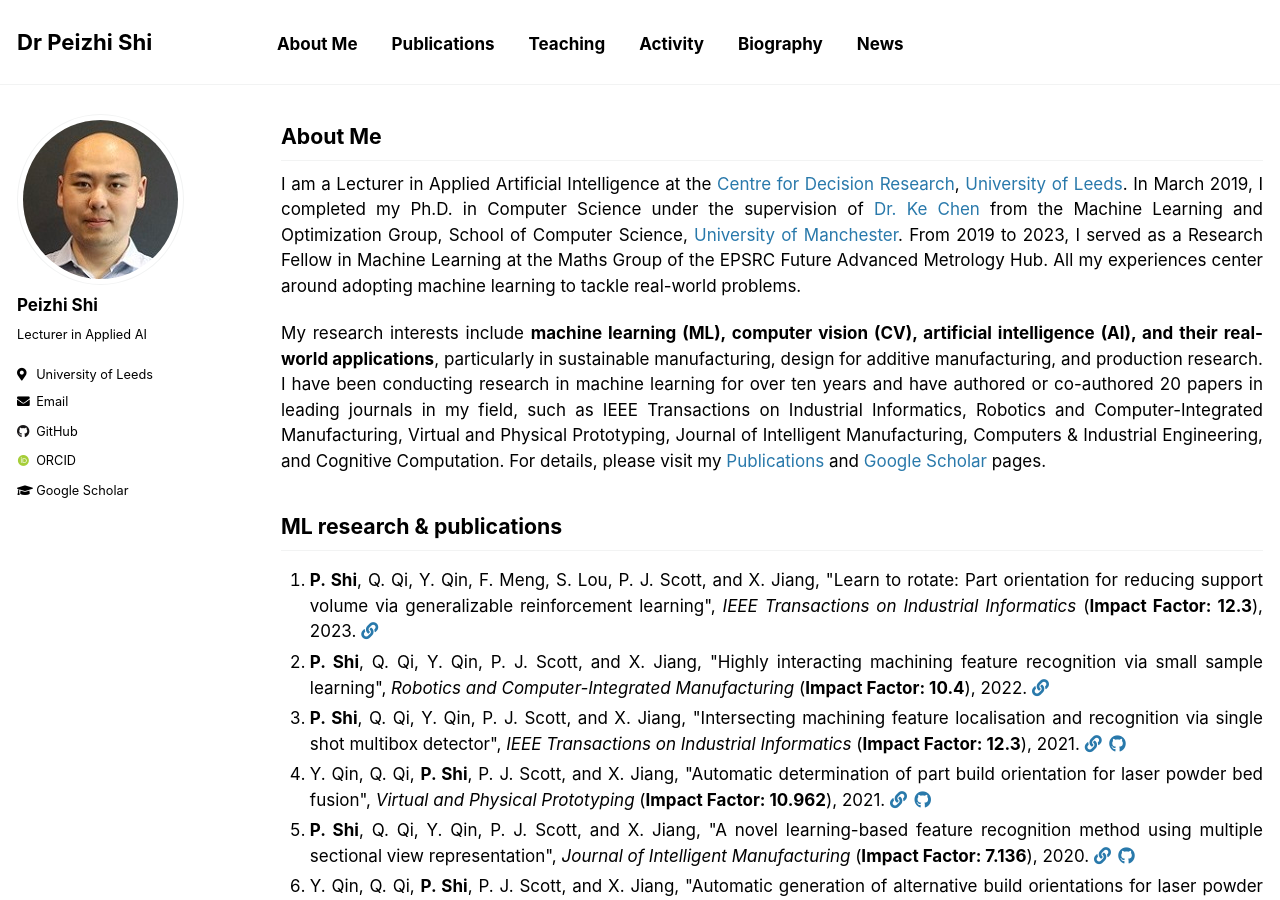
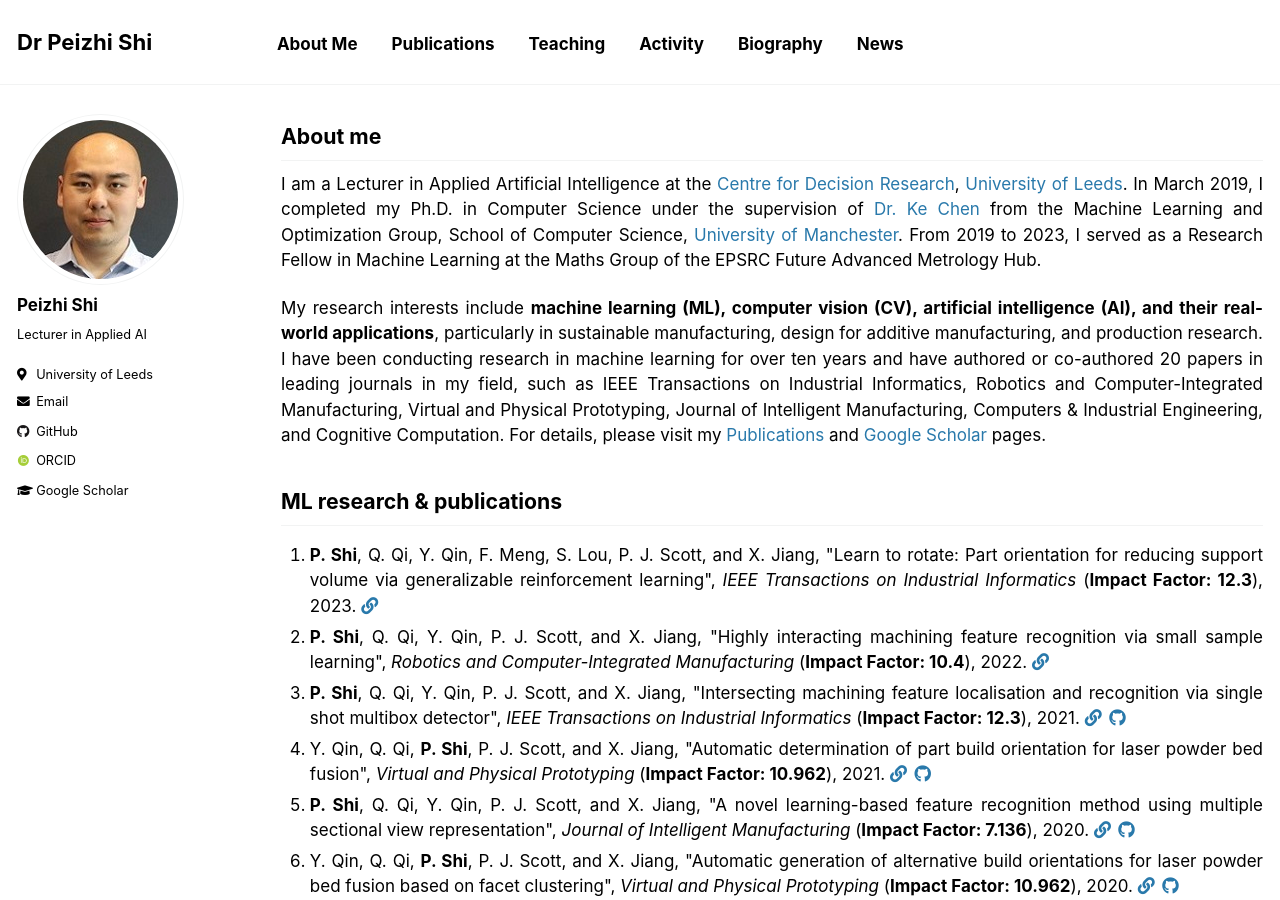
Before and after one commit to PeizhiShi/peizhishi.github.io, a Jekyll site: the page built from _pages/index.md, in a window 1280 px wide and 900 px high. Built offline with Jekyll 4.4.1, drawn with Linux system fonts in a browser that asks for light colours; some web fonts are replaced; our own code applies the rules of GitHub Pages for plain Markdown files.

Commit message:
Update index.md

```diff
--- a/_pages/index.md
+++ b/_pages/index.md
@@ -3,9 +3,9 @@ permalink: /
 author_profile: true
 ---
 
-## About Me
+## About me
 
-I am a Lecturer in Applied Artificial Intelligence at the [Centre for Decision Research](https://cdr.leeds.ac.uk/), [University of Leeds](https://www.leeds.ac.uk/). In March 2019, I completed my Ph.D. in Computer Science under the supervision of [Dr. Ke Chen](https://www.cs.man.ac.uk/~kechen/index.php) from the Machine Learning and Optimization Group, School of Computer Science, [University of Manchester](https://www.manchester.ac.uk/). From 2019 to 2023, I served as a Research Fellow in Machine Learning at the Maths Group of the EPSRC Future Advanced Metrology Hub. All my experiences center around adopting machine learning to tackle real-world problems.
+I am a Lecturer in Applied Artificial Intelligence at the [Centre for Decision Research](https://cdr.leeds.ac.uk/), [University of Leeds](https://www.leeds.ac.uk/). In March 2019, I completed my Ph.D. in Computer Science under the supervision of [Dr. Ke Chen](https://www.cs.man.ac.uk/~kechen/index.php) from the Machine Learning and Optimization Group, School of Computer Science, [University of Manchester](https://www.manchester.ac.uk/). From 2019 to 2023, I served as a Research Fellow in Machine Learning at the Maths Group of the EPSRC Future Advanced Metrology Hub.
 
 My research interests include **machine learning (ML), computer vision (CV), artificial intelligence (AI), and their real-world applications**, particularly in sustainable manufacturing, design for additive manufacturing, and production research. I have been conducting research in machine learning for over ten years and have authored or co-authored {{site.publications | size}} papers in leading journals in my field, such as IEEE Transactions on Industrial Informatics, Robotics and Computer-Integrated Manufacturing, Virtual and Physical Prototyping, Journal of Intelligent Manufacturing, Computers & Industrial Engineering, and Cognitive Computation. For details, please visit my [Publications](index.html#publications) and [Google Scholar](https://scholar.google.com/citations?user=qQuCvmQAAAAJ) pages.
 
```
